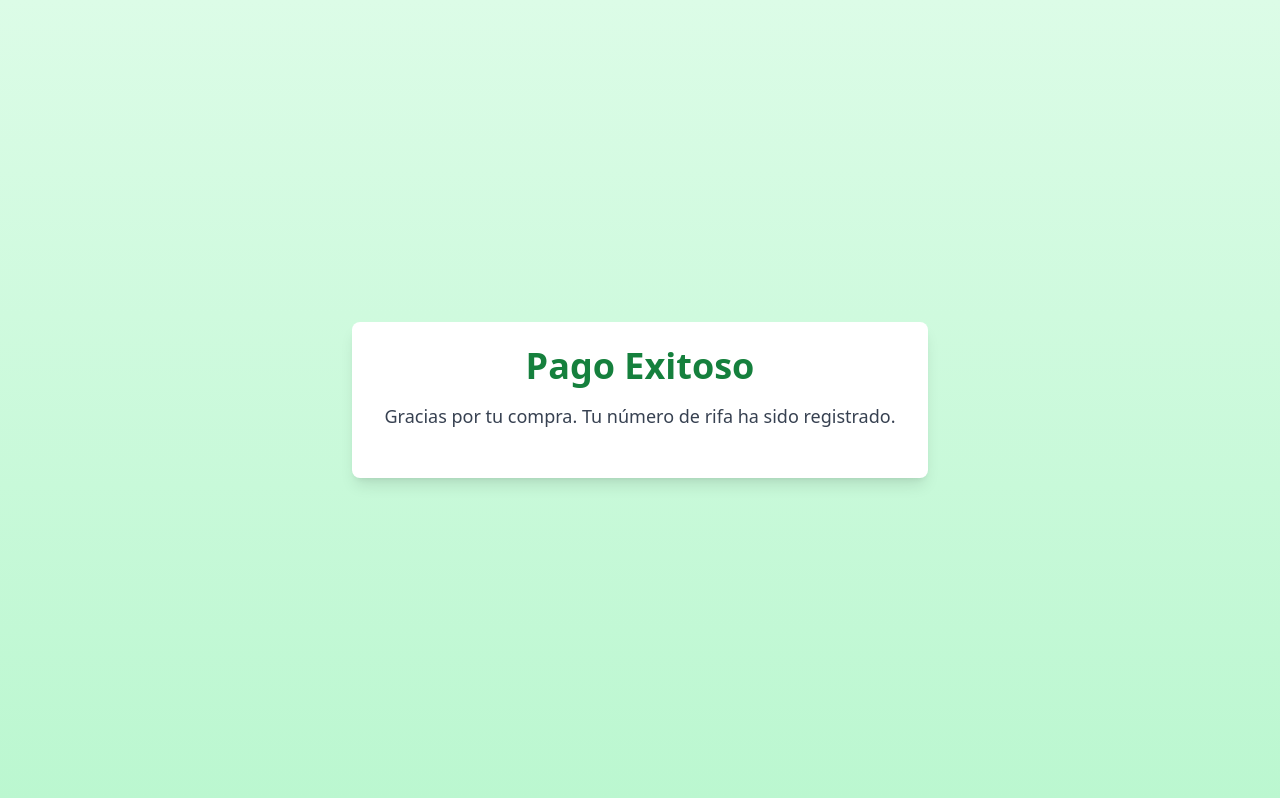
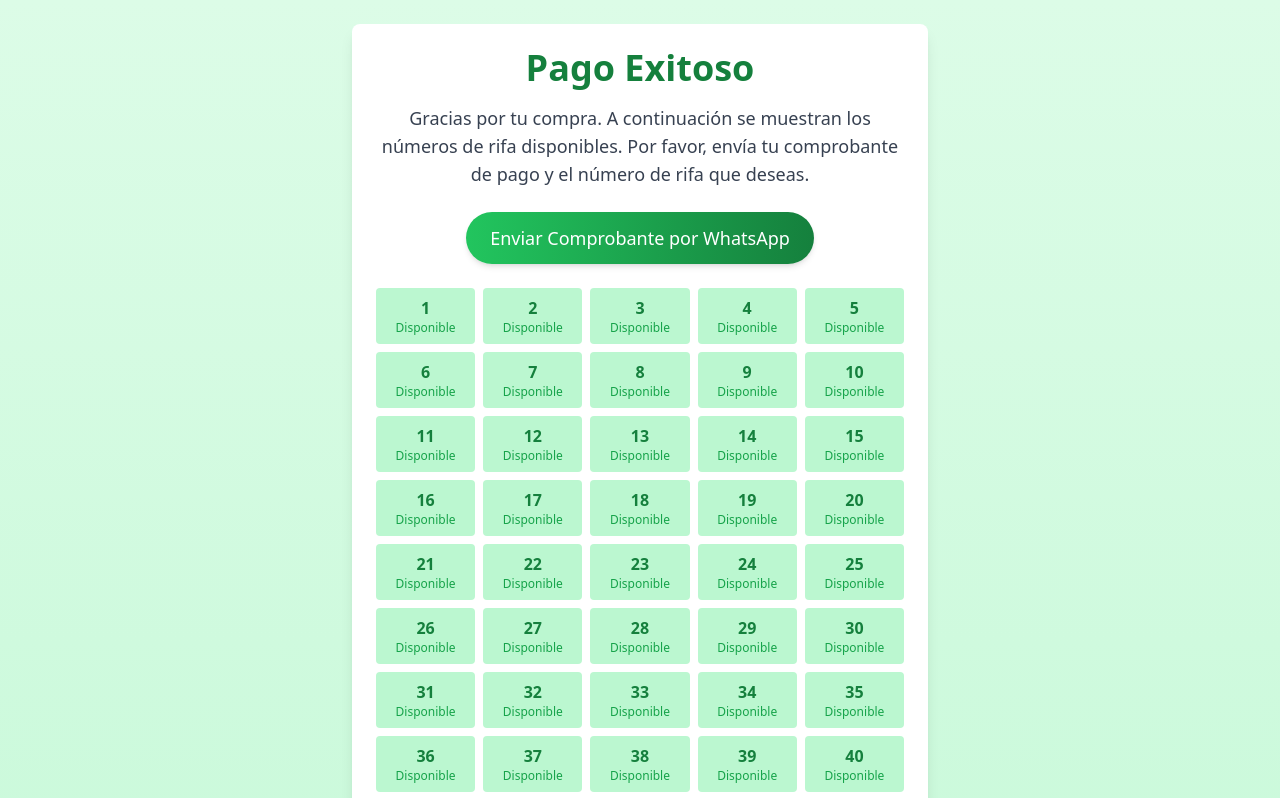
Before and after one commit to DreamBoxIn/rifamax, a Next.js app: page /payment-success in a window 1280 px wide. Shown: the top 798 px of the page. Built offline with nearby package versions, Linux system fonts and the light colour scheme.

Commit message:
Updated PaymentSuccess component with improved styles and manual number management

```diff
--- a/src/pages/buy-ticket.tsx
+++ b/src/pages/buy-ticket.tsx
@@ -1,37 +1,10 @@
-import { useState, useEffect } from 'react';
 import { useRouter } from 'next/router';
 
 export default function BuyTicket() {
-  const [selectedNumber, setSelectedNumber] = useState<number | null>(null);
-  const [availableNumbers, setAvailableNumbers] = useState<number[]>([]);
   const router = useRouter();
 
-  useEffect(() => {
-    fetch('/api/numbers')
-      .then(response => response.json())
-      .then(data => setAvailableNumbers(data));
-  }, []);
-
-  const handleSelectNumber = (number: number) => {
-    setSelectedNumber(number);
-  };
-
   const handlePurchase = () => {
-    fetch('/api/purchase', {
-      method: 'POST',
-      headers: {
-        'Content-Type': 'application/json',
-      },
-      body: JSON.stringify({ number: selectedNumber }),
-    })
-      .then(response => response.json())
-      .then(data => {
-        if (data.success) {
-          window.location.href = `https://mpago.la/2gsf4Zk?number=${selectedNumber}`;
-        } else {
-          alert('Error: Número no disponible.');
-        }
-      });
+    window.location.href = 'https://mpago.la/2gsf4Zk';
   };
 
   return (
@@ -39,27 +12,19 @@ export default function BuyTicket() {
       <div className="max-w-xl w-full bg-white rounded-lg shadow-lg p-6">
         <h1 className="text-4xl font-extrabold text-center mb-4 text-orange-700">Comprar Ticket de Rifa</h1>
         <p className="text-lg text-center mb-6 text-gray-700">
-          Selecciona un número de rifa y procede al pago.
+          Para participar en la rifa, por favor procede al pago haciendo clic en el botón a continuación.
         </p>
-        <div className="grid grid-cols-5 gap-2 mb-6">
-          {availableNumbers.map((number) => (
-            <button
-              key={number}
-              onClick={() => handleSelectNumber(number)}
-              className={`p-2 rounded ${selectedNumber === number ? 'bg-orange-500 text-white' : 'bg-gray-200 text-gray-700'}`}
-            >
-              {number}
-            </button>
-          ))}
-        </div>
-        {selectedNumber && (
+        <div className="flex justify-center">
           <button
             onClick={handlePurchase}
             className="bg-gradient-to-r from-yellow-500 to-orange-500 text-white px-6 py-3 rounded-full text-lg shadow-md hover:shadow-lg transition duration-300 ease-in-out transform hover:-translate-y-1"
           >
-            Comprar Número {selectedNumber}
+            Proceder al Pago
           </button>
-        )}
+        </div>
+        <p className="text-lg text-center mt-6 text-gray-700">
+          Una vez realizado el pago, serás redirigido para seleccionar tu número de rifa disponible.
+        </p>
       </div>
     </div>
   );
--- a/src/pages/payment-success.tsx
+++ b/src/pages/payment-success.tsx
@@ -1,46 +1,56 @@
-import { useEffect } from 'react';
-import { useRouter } from 'next/router';
+import { useState } from 'react';
 
 export default function PaymentSuccess() {
-  const router = useRouter();
-  const { number } = router.query;
+  // Números disponibles y no disponibles
+  const availableNumbers = [
+    1, 2, 3, 4, 5, 6, 7, 8, 9, 10, 11, 12, 13, 14, 15, 16, 17, 18, 19, 20,
+    21, 22, 23, 24, 25, 26, 27, 28, 29, 30, 31, 32, 33, 34, 35, 36, 37, 38, 39, 40,
+    41, 42, 43, 44, 45, 46, 47, 48, 49, 50, 51, 52, 53, 54, 55, 56, 57, 58, 59, 60,
+    61, 62, 63, 64, 65, 66, 67, 68, 69, 70, 71, 72, 73, 74, 75, 76, 77, 78, 79, 80,
+    81, 82, 83, 84, 85, 86, 87, 88, 89, 90, 91, 92, 93, 94, 95, 96, 97, 98, 99, 100
+  ];
+  const unavailableNumbers = []; // Ejemplo de números no disponibles
 
-  useEffect(() => {
-    let numberStr: string;
-    if (Array.isArray(number)) {
-      numberStr = number[0];
-    } else if (typeof number === 'string') {
-      numberStr = number;
-    } else {
-      numberStr = '';
-    }
-
-    if (numberStr) {
-      fetch('/api/purchase', {
-        method: 'POST',
-        headers: {
-          'Content-Type': 'application/json',
-        },
-        body: JSON.stringify({ number: parseInt(numberStr, 10) }),
-      })
-        .then(response => response.json())
-        .then(data => {
-          if (data.success) {
-            console.log('Número de rifa comprado exitosamente.');
-          } else {
-            console.error('Error: Número no disponible.');
-          }
-        });
-    }
-  }, [number]);
+  const handleWhatsAppRedirect = () => {
+    const walinkURL = `https://walink.co/3988b5`;
+    window.location.href = walinkURL;
+  };
 
   return (
     <div className="min-h-screen flex flex-col items-center justify-center bg-gradient-to-b from-green-100 to-green-200 p-6">
       <div className="max-w-xl w-full bg-white rounded-lg shadow-lg p-6">
         <h1 className="text-4xl font-extrabold text-center mb-4 text-green-700">Pago Exitoso</h1>
         <p className="text-lg text-center mb-6 text-gray-700">
-          Gracias por tu compra. Tu número de rifa ha sido registrado.
+          Gracias por tu compra. A continuación se muestran los números de rifa disponibles. Por favor, envía tu comprobante de pago y el número de rifa que deseas.
         </p>
+        <div className="flex justify-center mb-6">
+          <button
+            onClick={handleWhatsAppRedirect}
+            className="bg-gradient-to-r from-green-500 to-green-700 text-white px-6 py-3 rounded-full text-lg shadow-md hover:shadow-lg transition duration-300 ease-in-out transform hover:-translate-y-1"
+          >
+            Enviar Comprobante por WhatsApp
+          </button>
+        </div>
+        <div className="grid grid-cols-5 gap-2 mb-6">
+          {availableNumbers.map((number) => (
+            <div
+              key={number}
+              className="p-2 bg-green-200 text-green-700 rounded text-center flex flex-col items-center justify-center"
+            >
+              <span className="font-bold">{number}</span>
+              <span className="text-xs text-green-600">Disponible</span>
+            </div>
+          ))}
+          {unavailableNumbers.map((number) => (
+            <div
+              key={number}
+              className="p-2 bg-gray-200 text-gray-700 rounded text-center flex flex-col items-center justify-center"
+            >
+              <span className="font-bold">{number}</span>
+              <span className="text-xs text-gray-600">No disponible</span>
+            </div>
+          ))}
+        </div>
       </div>
     </div>
   );
```
Also changed, not shown: 1 other file (tests, documents, lock files or other folders).
